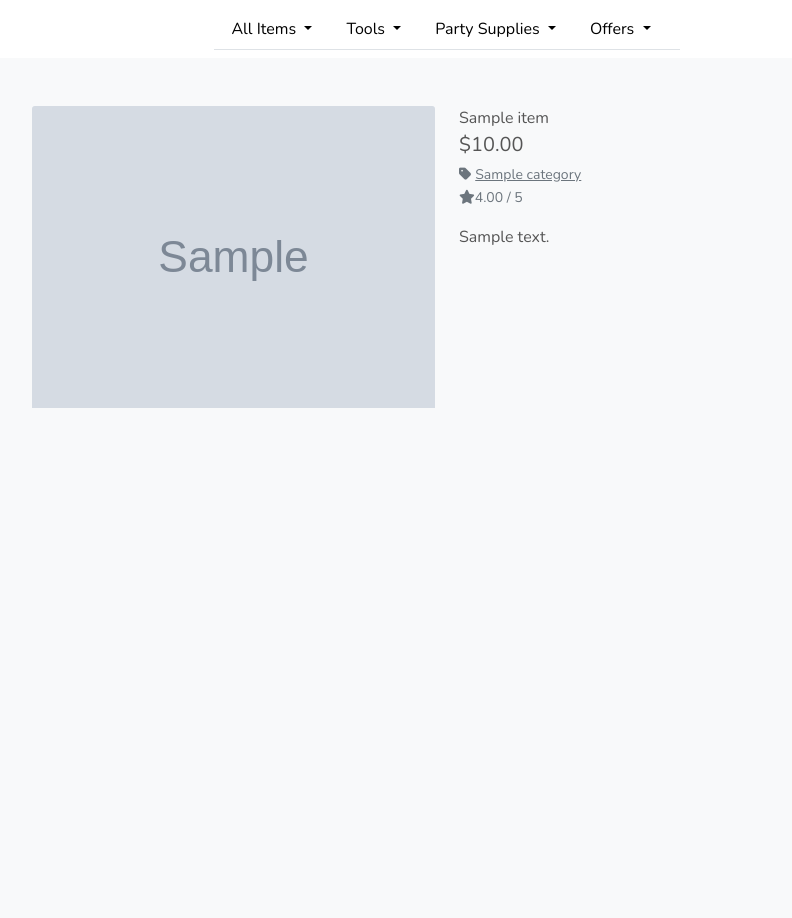
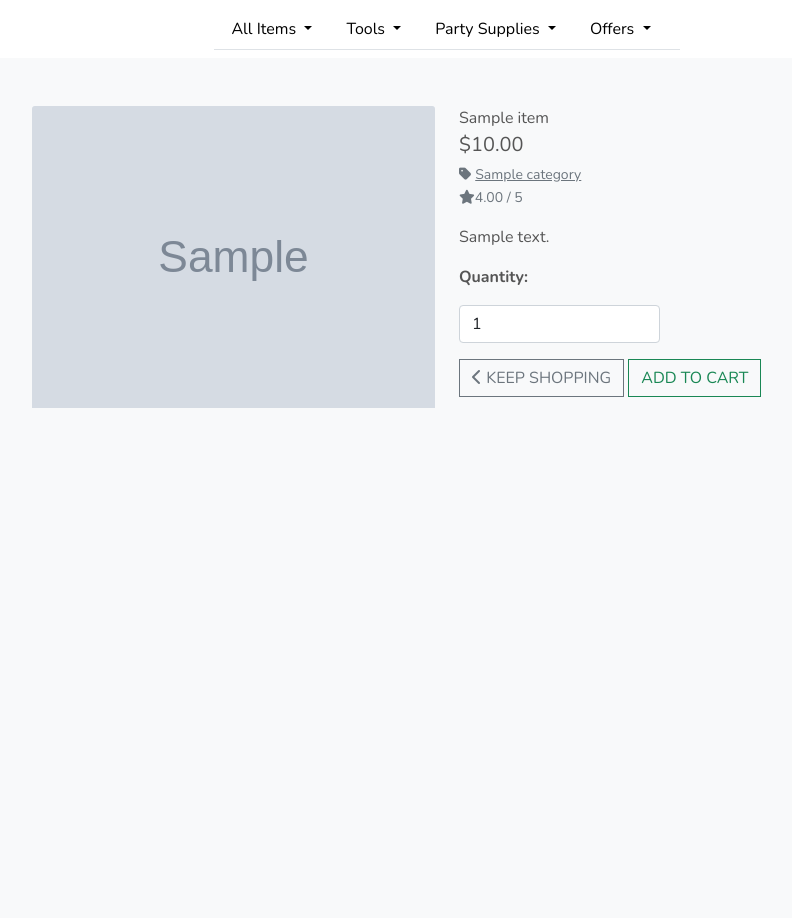
Before and after one commit to Mattds825/community-toolshed-store, a Django app: page /products/1 in a window 1280 px wide. Shown: the part 56-974 px from the top of the page, without its empty margins (193-985 px from the left). Run offline with Django 5.2, Linux system fonts and the light colour scheme; tables that the repository leaves empty hold one stand-in row (values such as "Sample post"); grey boxes marked "Sample" are stand-in pictures; some libraries are stand-ins or nearby versions.

Commit message:
add functionlity to add products and display them in cart and save in http session

```diff
--- a/cart/contexts.py
+++ b/cart/contexts.py
@@ -1,3 +1,6 @@
+from django.shortcuts import get_object_or_404
+from products.models import Item
+
 def cart_contents(request):
 
     cart_items = []
@@ -5,6 +8,21 @@ def cart_contents(request):
     product_count = 0
     start_date = None
     end_date = None
+
+    cart = request.session.get('cart', {})
+
+    # iterate through the cart items and get the item and quantity
+    # then calculate the total and product and count and append the item to the cart_items list
+    for item_id, quantity in cart.items():
+        item = get_object_or_404(Item, pk=item_id)
+        total += quantity * item.price
+        product_count += quantity
+        cart_items.append({
+            'item_id': item_id,
+            'quantity': quantity,
+            'item': item,
+        })
+
 
     context = {
         'cart_items': cart_items,
--- a/cart/urls.py
+++ b/cart/urls.py
@@ -4,4 +4,5 @@ from . import views
 
 urlpatterns = [
     path('', views.view_cart, name='view_cart'),
+    path('add/<item_id>/', views.add_to_cart, name='add_to_cart'),
 ]
--- a/products/templates/products/product_detail.html
+++ b/products/templates/products/product_detail.html
@@ -50,7 +50,31 @@ This is the product detail template for the website. it contains the detail of a
                     {% else %}
                         <small class="text-muted">No Rating</small>
                     {% endif %}
-                    <p class="mt-3">{{ product.description }}</p>
+                    <p class="mt-3">{{ product.description | safe }}</p>
+                    <!-- add to cart form -->
+                    <form class="form" action="{% url 'add_to_cart' product.id %}" method="POST">
+                        {% csrf_token %}
+                        <div class="form-row">
+                            <div class="col-12">
+                                <p class="mt-3"><strong>Quantity:</strong></p>
+                                <div class="form-group w-50">
+                                    <div class="input-group">
+                                        <input class="form-control qty_input" type="number" name="quantity" value="1" min="1" max="99" data-item_id="{{ product.id }}" id="id_qty_{{ product.id }}">
+                                    </div>
+                                </div>
+                            </div>
+                            <div class="col-12">
+                                <a href="{% url 'products' %}" class="btn btn-outline-secondary rounded-0 mt-3">
+                                    <span class="icon">
+                                        <i class="fas fa-chevron-left"></i>
+                                    </span>
+                                    <span class="text-uppercase">Keep Shopping</span>
+                                </a>
+                                <input type="submit" class="btn btn-outline-success rounded-0 text-uppercase mt-3" value="Add to Cart">
+                            </div>
+                            <input type="hidden" name="redirect_url" value="{{ request.path }}">
+                        </div>
+                    </form>
                 </div>
             </div>
         </div>
--- a/products/views.py
+++ b/products/views.py
@@ -40,7 +40,7 @@ def all_products(request):
         # check category parameter
         if 'category' in request.GET:
             categories = request.GET['category'].split(',')
-            products = products.filter(category__in=categories)
+            products = products.filter(category__name__in=categories)
             categories = Category.objects.filter(name__in=categories)
         # check q parameter
         if 'q' in request.GET:
--- a/templates/base.html
+++ b/templates/base.html
@@ -101,12 +101,12 @@ This is the base template for the website. It contains the header, footer and th
                 <!-- /. Account dropdown -->
                  <!--Shopping Cart -->
                 <li class="nav-item">
-                    <a class="{% if grand_total %}text-info font-weight-bold{% else %}text-black{% endif %} nav-link" href="{% url 'view_cart' %}">
+                    <a class="{% if total %}text-info font-weight-bold{% else %}text-black{% endif %} nav-link" href="{% url 'view_cart' %}">
                         <div class="text-center d-flex gap-1">
                             <div><i class="fas fa-shopping-bag fa-lg"></i></div>
                             <p class="my-0">
-                                {% if grand_total %}
-                                £{{ grand_total|floatformat:2 }}
+                                {% if total %}
+                                £{{ total|floatformat:2 }}
                                 {% else %}
                                 £0.00
                                 {% endif %}
```
Also changed, not shown: cart/templates/cart/cart.html (+62 -2 lines), cart/views.py (+23 -1 lines).
